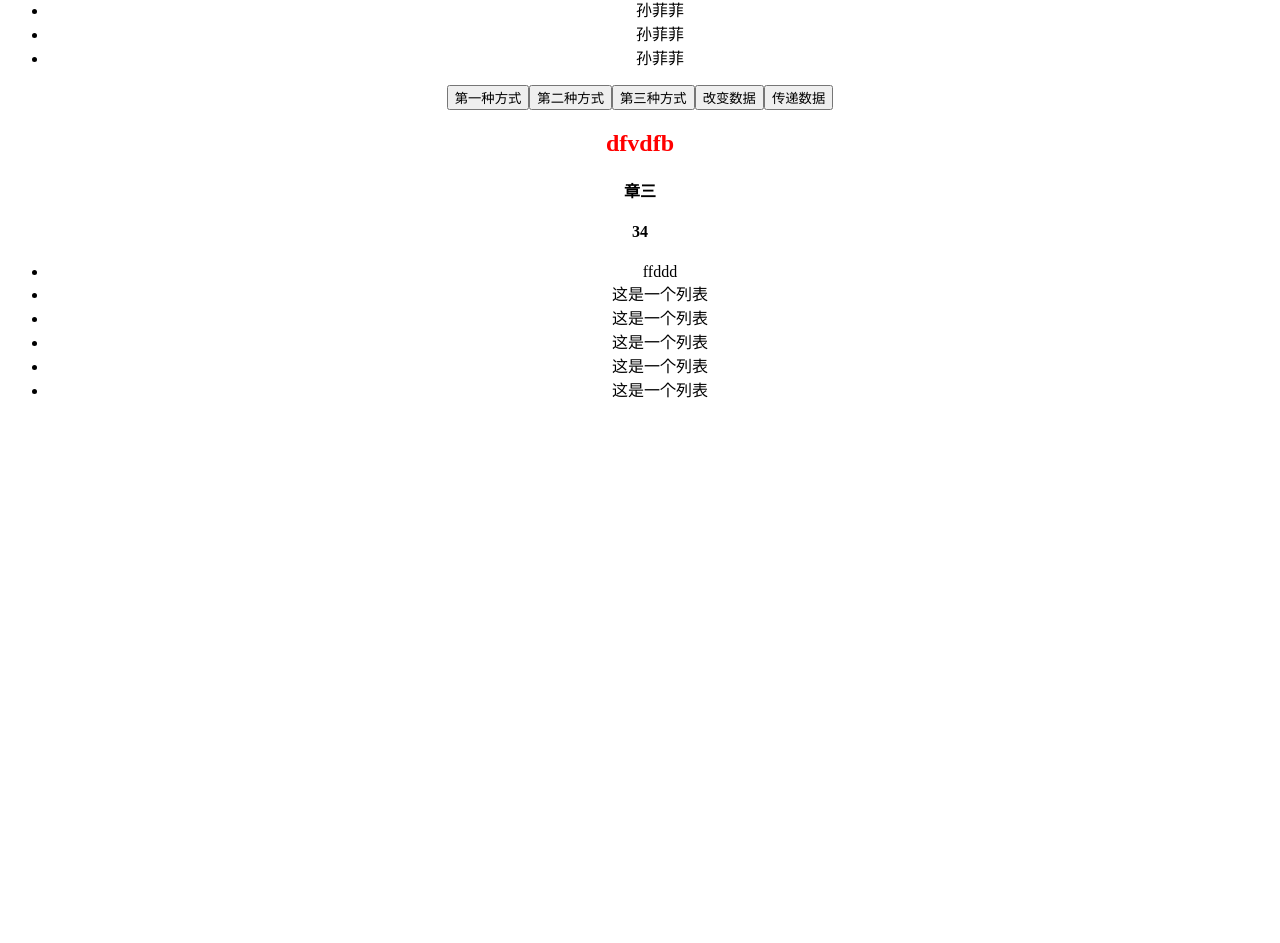
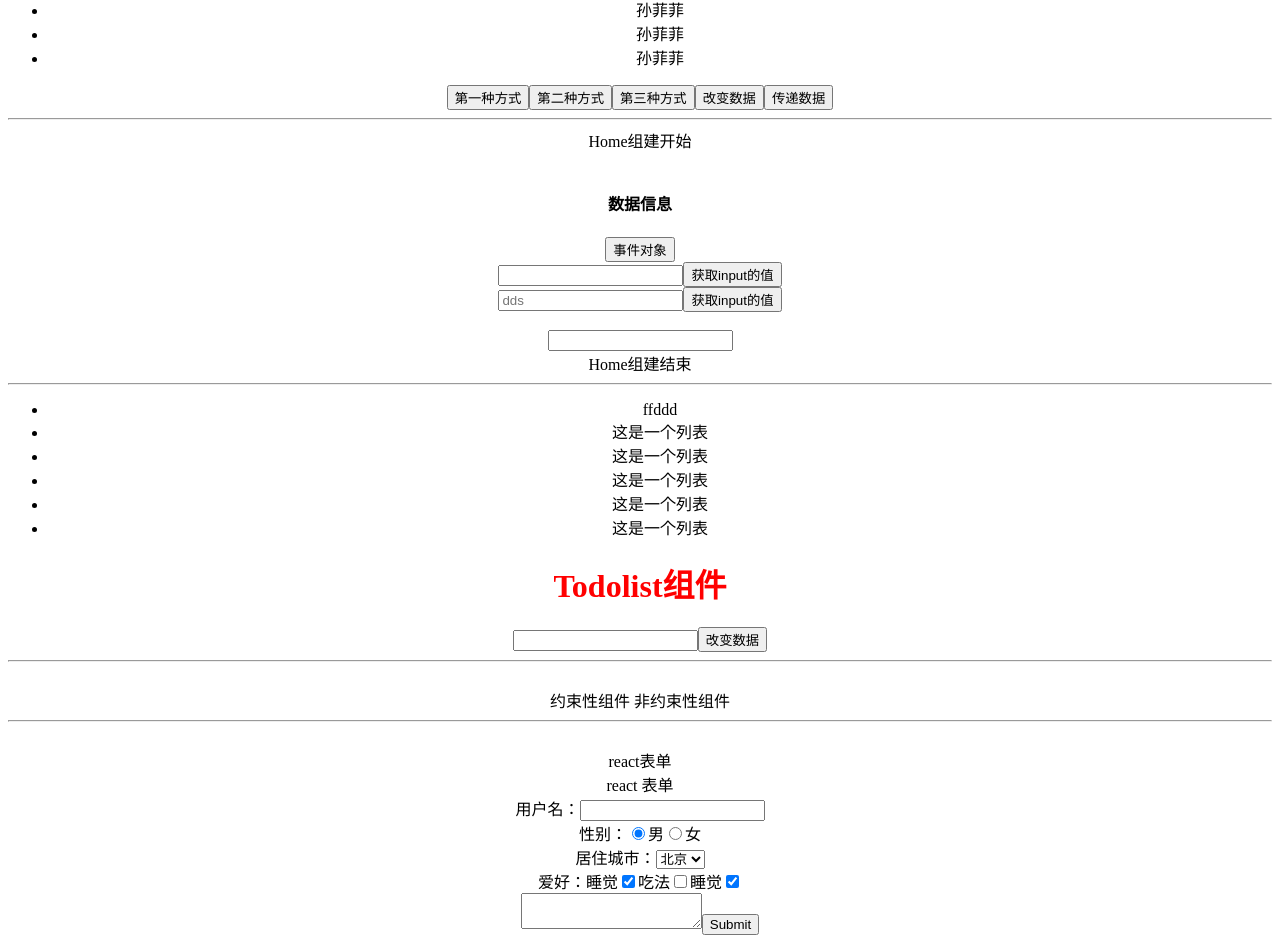
Before and after one commit to AIASLQ/react, a React (Create React App) app: page / in a window 1280 px wide. Shown: the part 851-1794 px from the top of the page. Before the commit the page ends 1268 px from the top, so only its background shows below. Built offline with nearby package versions, Linux system fonts and the light colour scheme.

Commit message:
约束性组件 非约束性组件 表单相关操作

```diff
--- a/src/App.js
+++ b/src/App.js
@@ -3,15 +3,17 @@ import logo from "./assets/images/logo.svg";
 import "./assets/css/App.css";
 import Home from "./components/Home";
 import News from "./components/News";
+import Todolist from "./components/Todolist";
+import Constrain from "./components/Constrain";
 class App extends Component {
   constructor(props) {
     super(props); //用于父子组建传值
     this.state = {
-      num:0,
+      num: 0,
       userinfo: "孙菲菲",
-      one:"第一种方式",
-      two:"第二种方式",
-      three:"第三种方式",
+      one: "第一种方式",
+      two: "第二种方式",
+      three: "第三种方式",
       dataList: [
         { title: "孙菲菲" },
         { title: "孙菲菲" },
@@ -51,39 +53,39 @@ class App extends Component {
   }
 
   //箭头函数
-  thispoint=()=>{
+  thispoint = () => {
     alert(this.state.three);
-  }
+  };
 
-  deliveryValue =(value)=>{
+  deliveryValue = value => {
     this.setState({
-      userinfo:value
-    })
-  }
+      userinfo: value
+    });
+  };
 
-  changeData =()=>{
+  changeData = () => {
     var a = "";
-    if(this.state.num%2===0){
-      a = 'nihao'
-    }else{
+    if (this.state.num % 2 === 0) {
+      a = "nihao";
+    } else {
       a = this.state.num;
     }
     this.setState({
-      userinfo:a
-    })
-    this.state.num ++;
-  }
+      userinfo: a
+    });
+    this.state.num++;
+  };
 
   render() {
     let dataMap = this.state.dataList.map((v, i) => {
-      return <li key={i}>{v.title}</li>;
+      return <li key={i}> {v.title} </li>;
     });
     return (
       <div className="App">
         <header className="App-header">
           <img src={logo} className="App-logo" alt="logo" />
           <p>
-            Edit dd <code> src / App.js </code> and save to reload.
+            Edit dd <code> src / App.js </code> and save to reload.{" "}
           </p>
           <a
             className="App-link"
@@ -91,17 +93,21 @@ class App extends Component {
             target="_blank"
             rel="noopener noreferrer"
           >
-           {this.state.userinfo}
+            {this.state.userinfo}
           </a>
         </header>
-        <ul>{dataMap}</ul>
-        <button onClick={this.run.bind(this)}>第一种方式</button>
-        <button onClick={this.getMessage}>第二种方式</button>
-        <button onClick={this.thispoint}>第三种方式</button>
-        <button onClick={this.changeData}>改变数据</button>
-        <button onClick={this.deliveryValue.bind(this,'传值')}>传递数据</button>
+        <ul> {dataMap} </ul>
+        <button onClick={this.run.bind(this)}> 第一种方式 </button>
+        <button onClick={this.getMessage}> 第二种方式 </button>
+        <button onClick={this.thispoint}> 第三种方式 </button>
+        <button onClick={this.changeData}> 改变数据 </button>
+        <button onClick={this.deliveryValue.bind(this, "传值")}>
+          传递数据
+        </button>
         <Home />
         <News />
+        <Todolist />
+        <Constrain />
       </div>
     );
   }
--- /dev/null
+++ b/src/components/Constrain.js
@@ -0,0 +1,145 @@
+import React, { Component } from "react";
+/**
+ * 约束性组件 非约束性组件
+ * 约束性组件 <input type="text" defaultValue="a"/>defaultValue是原声DOM中的value属性。
+ *          这样写出的的组件，其value是用户输入的内容，React完全不管理输入的过程
+ *
+ * 非约束性组件 <input type="text" value={this.state.username} onChange={this.handUserName}/>
+ *          这里value是this.state.username,由this.handUserName管理。
+ *          input的value不是用户输入的内容。而是onChange事件触发之后，由于this.setState导致一次重新的渲染。
+ * */
+
+class Constrain extends Component {
+  constructor(props) {
+    super(props);
+    this.state = {
+      username: "efef",
+      msg: "react 表单",
+      name: "",
+      sex: "1",
+      city: "",
+      citys: ["北京", "上海", "深圳"],
+      hobby: [
+        { title: "睡觉", checked: true, id: 1 },
+        { title: "吃法", checked: false, id: 2 },
+        { title: "睡觉", checked: true, id: 3 }
+      ],
+      info: ""
+    };
+  }
+
+  render() {
+    return (
+      <div>
+        <hr />
+        <br />
+        <div>约束性组件 非约束性组件</div>
+
+        <hr />
+        <br />
+        <div>react表单</div>
+        <div>{this.state.msg}</div>
+
+        <form onSubmit={this.handlSumbit}>
+          用户名：
+          <input
+            type="text"
+            value={this.state.name}
+            onChange={this.handlName}
+          />
+          <br />
+          性别：
+          <input
+            type="radio"
+            value="1"
+            checked={this.state.sex == "1"}
+            onChange={this.handlSex}
+          />
+          男
+          <input
+            type="radio"
+            value="2"
+            checked={this.state.sex == "2"}
+            onChange={this.handlSex}
+          />
+          女
+          <br />
+          居住城市：
+          <select value={this.state.city} onChange={this.selectChange}>
+            {this.state.citys.map((v, i) => {
+              return <option key={i}>{v}</option>;
+            })}
+          </select>
+          <br />
+          爱好：
+          {this.state.hobby.map((v, i) => {
+            return (
+              <span key={i}>
+                {v.title}
+                <input
+                  type="checkbox"
+                  onChange={this.handlHobby.bind(this, i)}
+                  checked={v.checked}
+                />
+              </span>
+            );
+          })}
+          <br />
+          <textarea value={this.state.info} onChange={this.handlInfo} />
+          <input type="submit" defaultValue="提交" />
+        </form>
+      </div>
+    );
+  }
+
+  handlName = event => {
+    this.setState({
+      name: event.target.value
+    });
+  };
+
+  handlSumbit = event => {
+    event.preventDefault();
+    let ids = [];
+    this.state.hobby.forEach((v, i) => {
+      if (v.checked) {
+        ids.push(v.id);
+      }
+    });
+    console.log(
+      this.state.name,
+      this.state.sex,
+      this.state.city,
+      ids.toString(),
+      this.state.info
+    );
+  };
+
+  handlSex = event => {
+    this.setState({
+      sex: event.target.value
+    });
+  };
+
+  selectChange = event => {
+    this.setState({
+      city: event.target.value
+    });
+  };
+
+  handlHobby = i => {
+    var hobby = this.state.hobby;
+    hobby[i].checked = !hobby[i].checked;
+    this.setState({
+      hobby: hobby
+    });
+  };
+
+  handlInfo = event => {
+    this.setState({
+      info: event.target.value
+    });
+  };
+}
+
+export default Constrain;
--- a/src/components/Home.js
+++ b/src/components/Home.js
@@ -1,21 +1,88 @@
 import React, { Component } from "react";
 
 import "../assets/css/Home.css";
+// 事件对象   在触发DOM上的某个事件时，会产生一个事件对象event。这个对象中包含着所有与事件有关的信息
 
 class Home extends Component {
-  constructor() {
-    super();
+  constructor(props) {
+    super(props);
     //定义数据
     this.state = {
-      name: "章三",
-      age: "34"
+      msg: "数据信息",
+      inputValue: ""
     };
   }
+
+  run = event => {
+    event.target.style.background = "red";
+    alert(
+      event.target.attributes &&
+        event.target.attributes["aid"] &&
+        event.target.attributes["aid"].value
+        ? event.target.attributes["aid"].value
+        : ""
+    );
+  };
+  //  获取input内数据
+  inputChange = event => {
+    this.setState({
+      inputValue: event.target.value
+    });
+  };
+
+  getInputDataByClickButton = event => {
+    event.currentTarget.innerHTML = this.state.inputValue
+      ? this.state.inputValue
+      : "获取input的值";
+  };
+
+  getInputDataByClickButton2 = event => {
+    event.currentTarget.innerHTML = this.refs.userName.value
+      ? this.refs.userName.value
+      : "获取input的值";
+  };
+
+  keyUp = event => {
+      if(event.keyCode === 13){
+          alert(event.currentTarget.value)
+      }
+  };
+
   render() {
     return (
       <div>
-        <h2 className="colorRed"> dfvdfb </h2> <h4> {this.state.name} </h4>
-        <h4> {this.state.age} </h4>
+        <hr />
+        <div>Home组建开始</div>
+        <br />
+        <h4> {this.state.msg} </h4>
+        {/* 事件对象 */}
+        <button aid="33" onClick={this.run}>
+          事件对象
+        </button>
+
+        {/* 表单 事件*/}
+        <br />
+        <div>
+          <input onChange={this.inputChange} />
+          <button onClick={this.getInputDataByClickButton}>
+            获取input的值
+          </button>
+        </div>
+        <div>
+          <input ref="userName" placeholder="dds" />
+          <button onClick={this.getInputDataByClickButton2}>
+            获取input的值
+          </button>
+        </div>
+
+        <br />
+        {/* 键盘事件 */}
+        <input type="text" onKeyUp={this.keyUp} />
+        <br />
+
+
+        <div>Home组建结束</div>
+        <hr />
       </div>
     );
   }
--- /dev/null
+++ b/src/components/Todolist.js
@@ -0,0 +1,42 @@
+import React, { Component } from "react";
+
+class Todolist extends Component {
+  constructor(props) {
+    super(props);
+    this.state = {
+      username: ""
+    };
+  }
+  render() {
+    return (
+      <div>
+        <h1 style={{ color: "red" }}>Todolist组件</h1>
+        <input
+          type="text"
+          value={this.state.username}
+          onChange={this.inputChange}
+        />
+        <button onClick={this.changeData}>改变数据</button>
+        <div>{this.state.username}</div>
+      </div>
+    );
+  }
+
+  inputChange = event => {
+    this.setState({
+      username: event.target.value
+    });
+  };
+
+  changeData = () => {
+    let data = "改变";
+    if (this.state.username) {
+      data = this.state.username;
+    }
+    this.setState({
+      username: data
+    });
+  };
+}
+
+export default Todolist;
```
